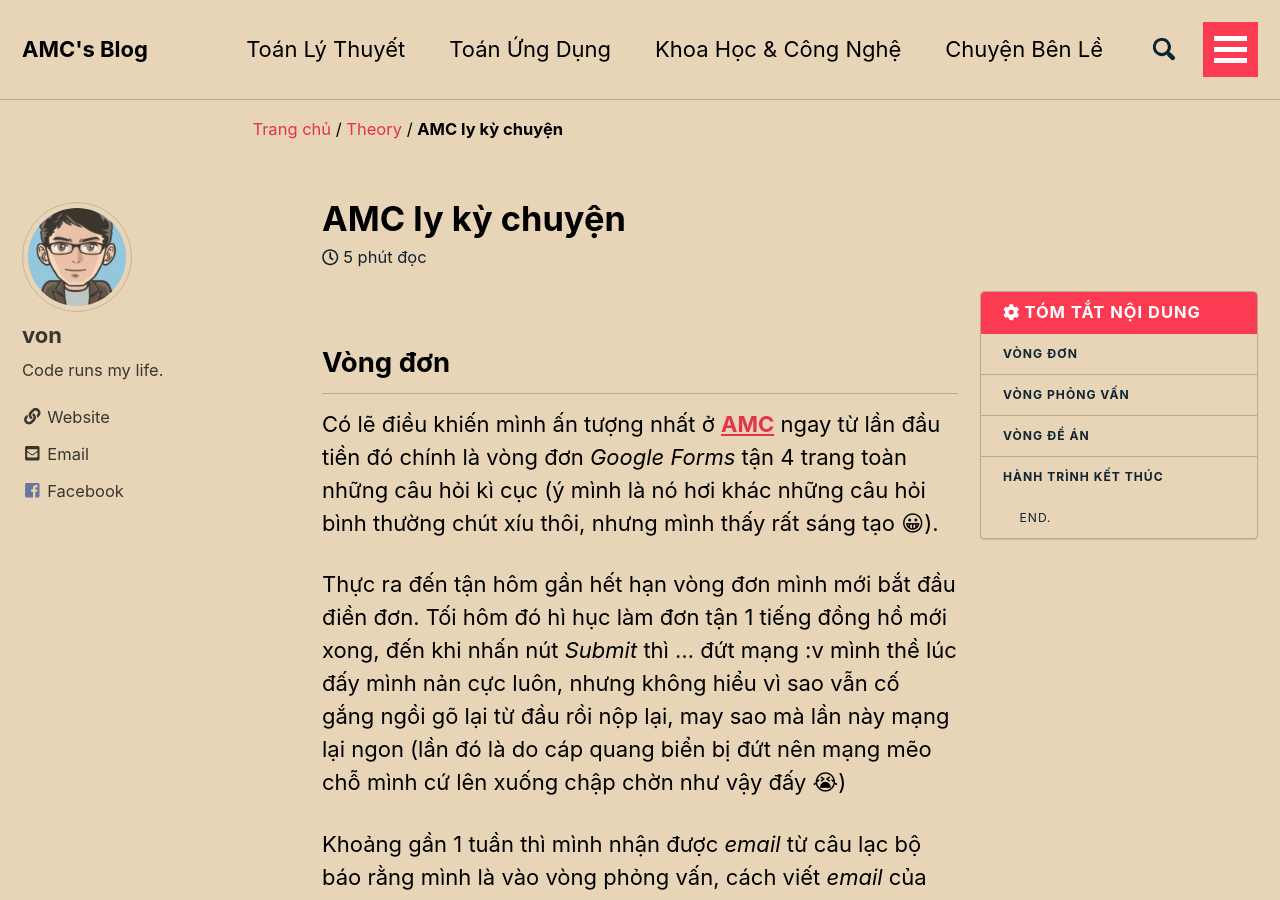
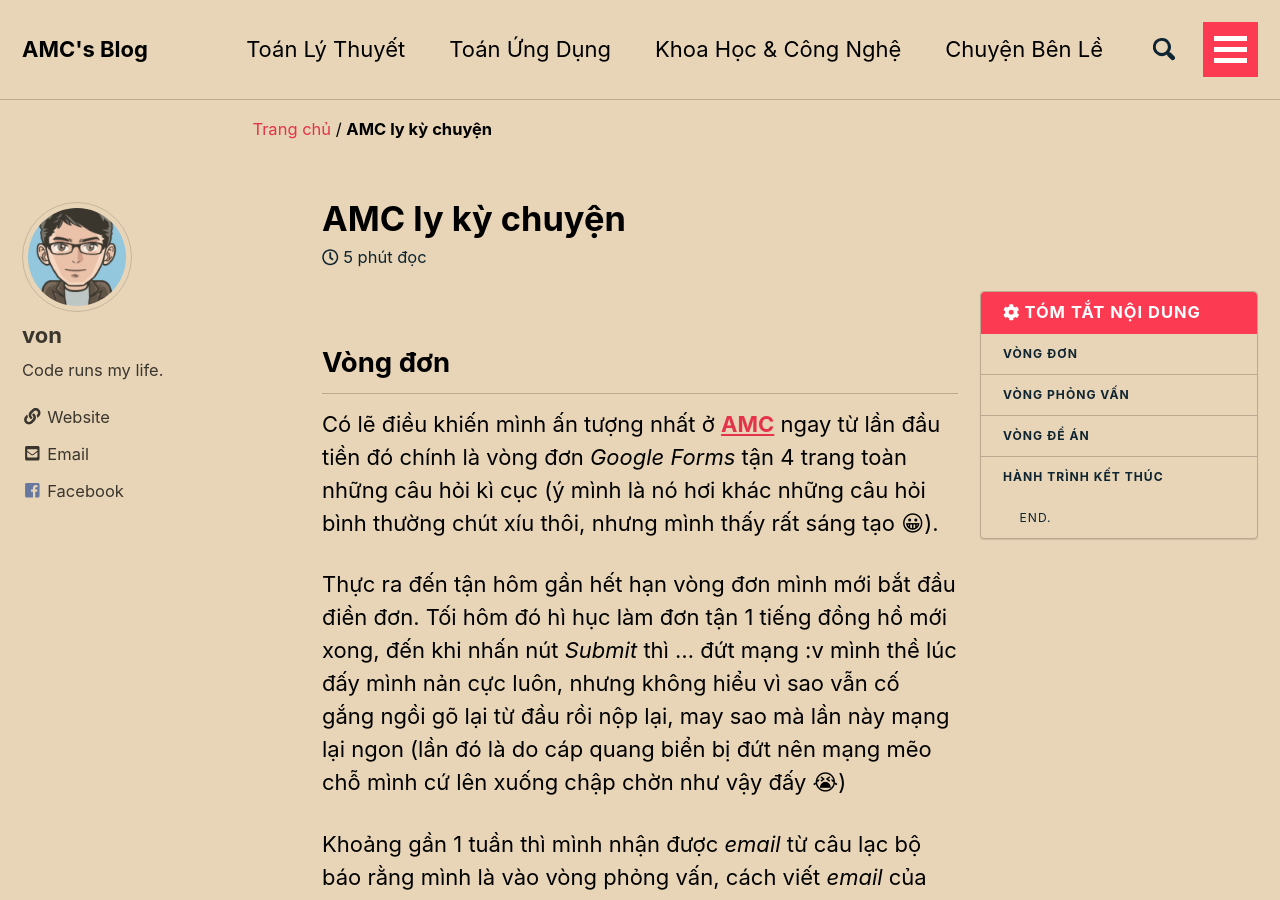
Before and after one commit to iamvon/testvon.github.io, a Jekyll site: the page built from _posts/others/2017-11-05-AMCstory.md, in a window 1280 px wide and 900 px high. Built offline with Jekyll 4.4.1, drawn with Linux system fonts in a browser that asks for light colours; nearby versions of some CDN libraries; emoji names are drawn with the system emoji font.

Commit message:
Update 2017-11-05-AMCstory.md

```diff
--- a/_posts/others/2017-11-05-AMCstory.md
+++ b/_posts/others/2017-11-05-AMCstory.md
@@ -2,7 +2,7 @@
 title: AMC ly kỳ chuyện
 author: von
 date: 2017-11-05
-permalink: /theory/AMCstory
+collection: others
 header:
   teaser: /assets/img/hyouka-1.jpg
 toc: true
```
